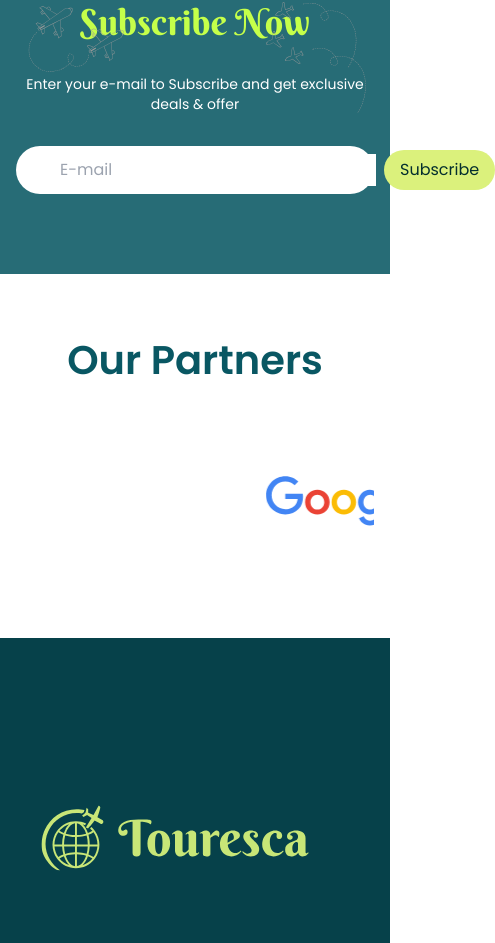
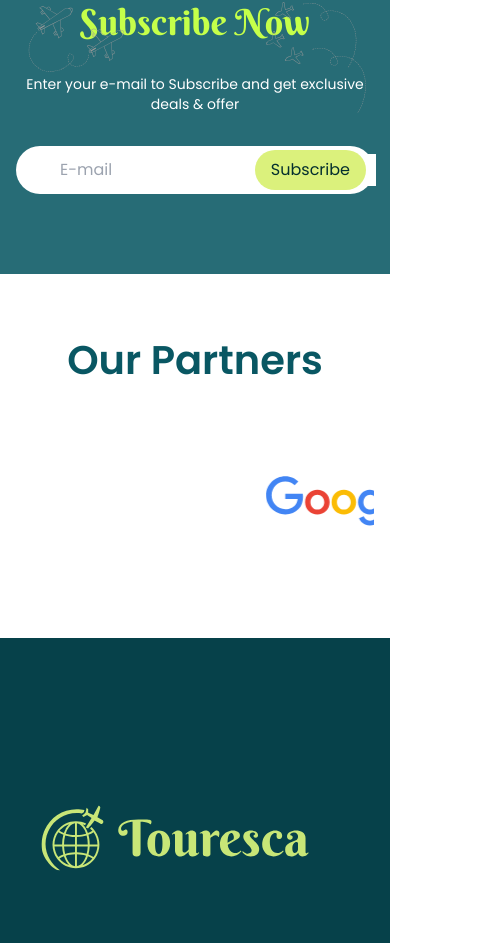
Before and after one commit to momarzouq/Touresca, a React (Vite) app: page / in a window 390 px wide. Shown: the part 6538-7481 px from the top of the page, 495 px wide, since content can reach past the window. Built offline with nearby package versions, Linux system fonts and the light colour scheme; some icons are missing.

Commit message:
edit subscribe section

```diff
--- a/src/components/home/main/Subscribe.jsx
+++ b/src/components/home/main/Subscribe.jsx
@@ -13,17 +13,17 @@ export default function Subscribe() {
         <p className="text-2xl text-white text-center md:text-sm">
           Enter your e-mail to Subscribe and get exclusive deals & offer
         </p>
-        <div className="flex bg-white items-center rounded-full max-w-[600px] md:max-w-[400px] w-full px-3 py-1 gap-2">
-          <Sms size="24" color="#666666" variant="Bold" />
+        <div className="flex relative bg-white items-center  rounded-full max-w-[600px] md:max-w-[400px] w-full px-3 py-2 gap-2">
+          <Sms size="24" color="#666666" variant="Bold"  className="flex shrink-0"/>
           <input
             type="email"
             placeholder="E-mail"
             className="flex-1 py-1 outline-none "
           />
-          <button className="bg-[#DBF17C] hover:bg-[#d9ea8b] text-teal-950 rounded-full px-4 py-2">Subscribe</button>
+          <button className="absolute right-2 bg-[#DBF17C] hover:bg-[#d9ea8b] text-teal-950 rounded-full px-4 py-2">Subscribe</button>
         </div>
-        <img src={plan} alt="Plan" className="absolute left-6 top-20 md:w-[100px] md:top-1"/>
-        <img src={plan2} alt="Plan" className="absolute right-6 md:w-[100px] "/>
+        <img src={plan} alt="Plan" className="absolute left-6 top-20 lg:w-[100px] md:top-1"/>
+        <img src={plan2} alt="Plan" className="absolute right-6 lg:w-[100px] "/>
       </Container>
     </div>
   );
```
